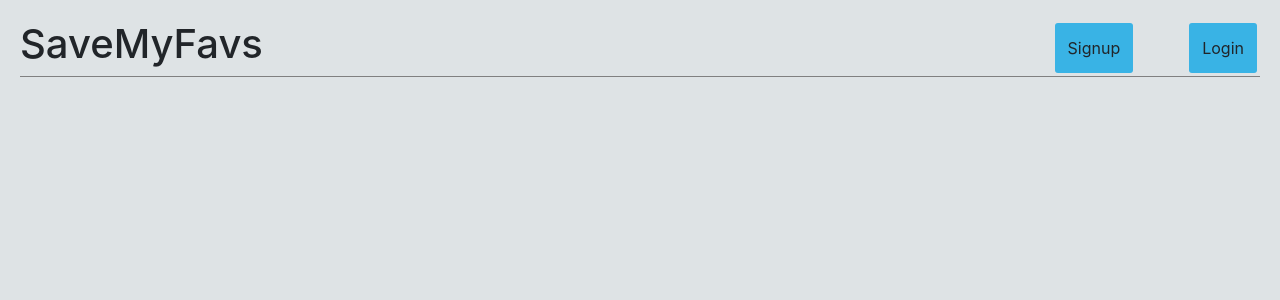
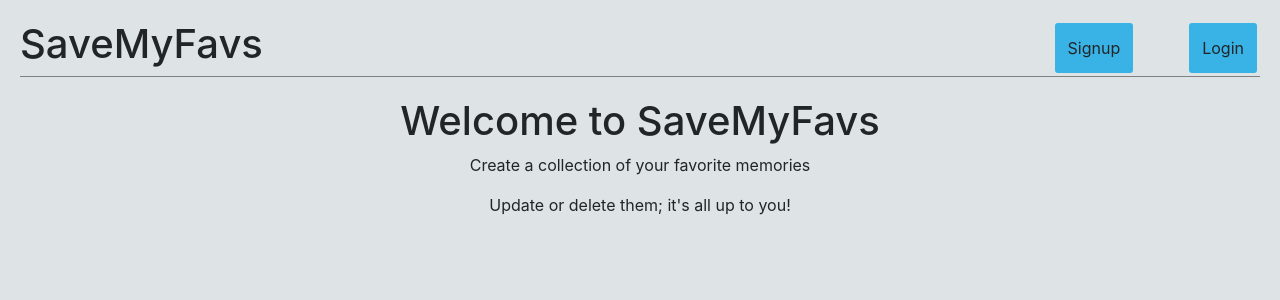
Before and after one commit to KevinKipkoechMutai/SaveMyFavs_Project, a React (Create React App) app in the folder client/: page / in a window 1280 px wide. Shown: the top 300 px of the page. Built offline with nearby package versions, Linux system fonts and the light colour scheme.

Commit message:
create and style the hero section

```diff
--- a/client/src/App.js
+++ b/client/src/App.js
@@ -1,11 +1,13 @@
 
 import React from 'react'
-import Navbar from './Navbar';
+import Navbar from './Navbar'
+import HeroSeaction from './HeroSection';
 
 function App() {
   return (
     <div>
       <Navbar />
+      <HeroSeaction />
     </div>
   );
 }
--- /dev/null
+++ b/client/src/HeroSection.js
@@ -0,0 +1,11 @@
+import React from "react";
+
+export default function HeroSeaction() {
+    return (
+        <div className="container hero-section">
+            <h1>Welcome to SaveMyFavs</h1>
+            <p>Create a collection of your favorite memories</p>
+            <p>Update or delete them; it's all up to you!</p>
+        </div>
+    )
+}
--- a/client/src/index.css
+++ b/client/src/index.css
@@ -36,3 +36,7 @@ code {
   background-color: #39b3e5;
   margin: 3px;
 }
+
+.hero-section {
+  text-align: center;
+}
```
